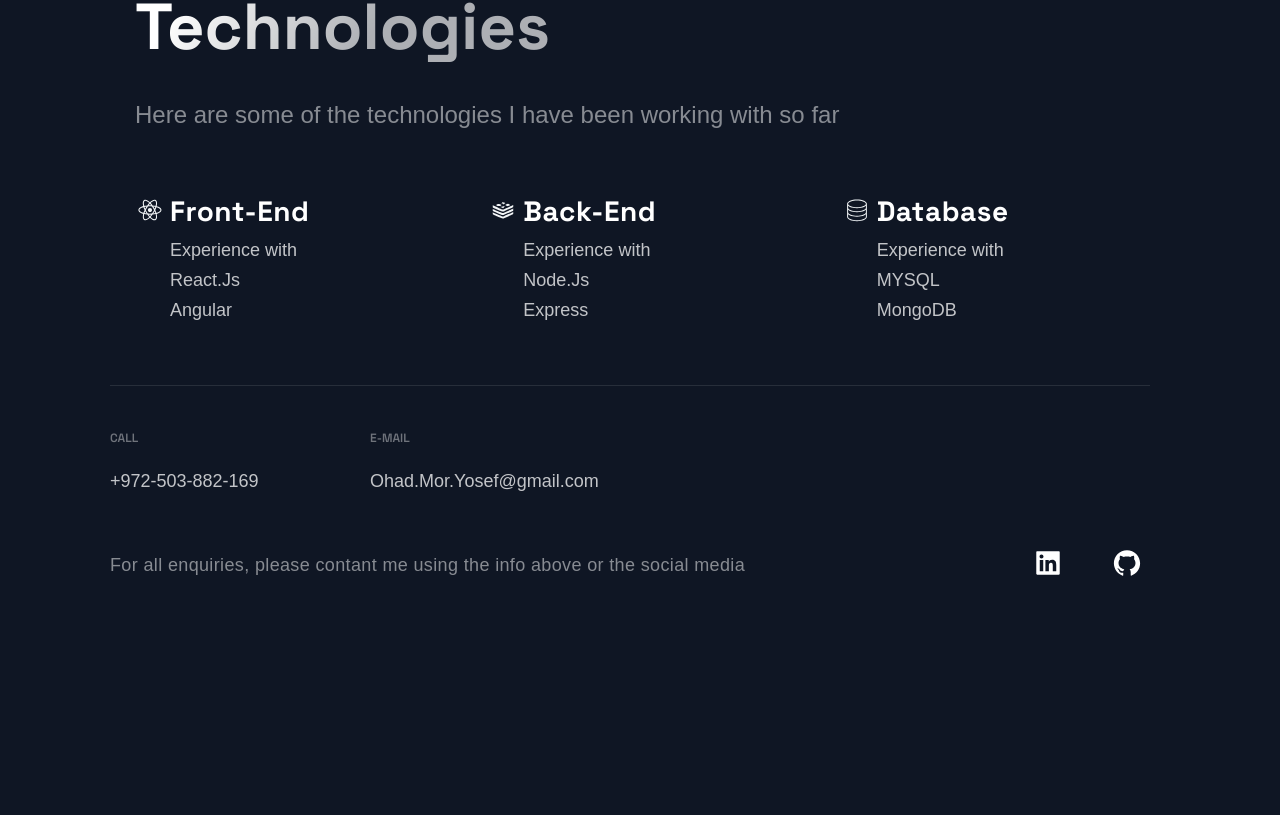
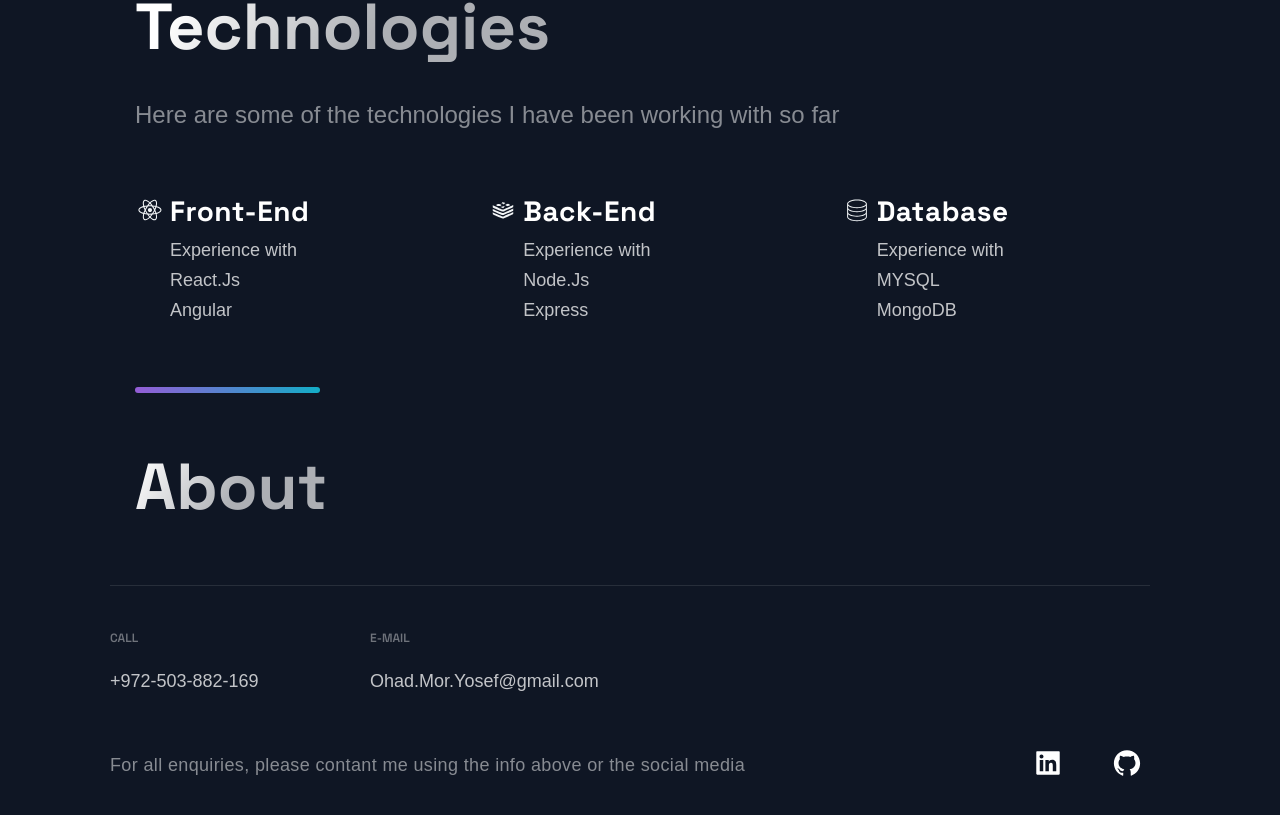
Before and after one commit to OhadMY/Portfolio-Website, a Next.js app: page / in a window 1280 px wide. Shown: the part 2309-3124 px from the top of the page. Before the commit the page ends 2950 px from the top, so only its background shows below. Built offline with nearby package versions, Linux system fonts and the light colour scheme.

Commit message:
CSS changes + About component started

```diff
--- a/src/components/TimeLine/TimeLine.js
+++ b/src/components/About/About.js
@@ -1,8 +1,23 @@
-import React, { useState, useRef, useEffect } from 'react';
+import React, { useState, useRef, useEffect } from "react";
 
-import { CarouselButton, CarouselButtonDot, CarouselButtons, CarouselContainer, CarouselItem, CarouselItemImg, CarouselItemText, CarouselItemTitle, CarouselMobileScrollNode } from './TimeLineStyles';
-import { Section, SectionDivider, SectionText, SectionTitle } from '../../styles/GlobalComponents';
-import { TimeLineData } from '../../constants/constants';
+import {
+  CarouselButton,
+  CarouselButtonDot,
+  CarouselButtons,
+  CarouselContainer,
+  CarouselItem,
+  CarouselItemImg,
+  CarouselItemText,
+  CarouselItemTitle,
+  CarouselMobileScrollNode,
+} from "./AboutStyles";
+import {
+  Section,
+  SectionDivider,
+  SectionText,
+  SectionTitle,
+} from "../../styles/GlobalComponents";
+import { TimeLineData } from "../../constants/constants";
 
 const TOTAL_CAROUSEL_COUNT = TimeLineData.length;
 
@@ -43,9 +58,10 @@ const Timeline = () => {
   // }, []);
 
   return (
-    <div>
-      Timeline
-    </div>
+    <Section id="about">
+      <SectionDivider />
+      <SectionTitle main>About</SectionTitle>
+    </Section>
   );
 };
 
--- a/src/components/Technologies/TechnologiesStyles.js
+++ b/src/components/Technologies/TechnologiesStyles.js
@@ -36,7 +36,7 @@ export const List = styled.ul`
   display: grid;
   grid-template-columns: repeat(3, 1fr);
   gap: 40px;
-  margin: 30px 10px;
+  margin: 30px 10px 30px 10px;
 
   @media ${(props) => props.theme.breakpoints.md} {
     gap: 24px;
@@ -45,6 +45,7 @@ export const List = styled.ul`
   @media ${(props) => props.theme.breakpoints.sm} {
     display: flex;
     flex-direction: column;
+    margin: 30px 10px 0 10px;
   }
 `;
 
--- a/src/pages/index.js
+++ b/src/pages/index.js
@@ -2,7 +2,7 @@ import BgAnimation from "../components/BackgrooundAnimation/BackgroundAnimation"
 import Hero from "../components/Hero/Hero";
 import Projects from "../components/Projects/Projects";
 import Technologies from "../components/Technologies/Technologies";
-import Timeline from "../components/TimeLine/TimeLine";
+import About from "../components/About/About";
 import { Layout } from "../layout/Layout";
 import { Section } from "../styles/GlobalComponents";
 
@@ -15,7 +15,7 @@ const Home = () => {
       </Section>
       <Projects />
       <Technologies />
-      {/* <Timeline /> */}
+      <About />
     </Layout>
   );
 };
--- a/src/styles/GlobalComponents/index.js
+++ b/src/styles/GlobalComponents/index.js
@@ -87,7 +87,6 @@ export const SectionText = styled.p`
 `;
 
 export const SectionDivider = styled.div`
-  margin-left: 10px;
   width: 185px;
   height: 6px;
   border-radius: 10px;
@@ -97,7 +96,7 @@ export const SectionDivider = styled.div`
       ? "linear-gradient(270deg, #F46737 0%, #945DD6 100%)"
       : "linear-gradient(270deg, #13ADC7 0%, #945DD6 100%)"};
 
-  margin: ${(props) => (props.divider ? "4rem 0" : "")};
+  margin: ${(props) => (props.divider ? "4rem 0" : "0 0 0 10px")};
 
   @media ${(props) => props.theme.breakpoints.md} {
     width: 160px;
```
Also changed, not shown: src/components/About/AboutStyles.js (renamed from src/components/TimeLine/TimeLineStyles.js).
